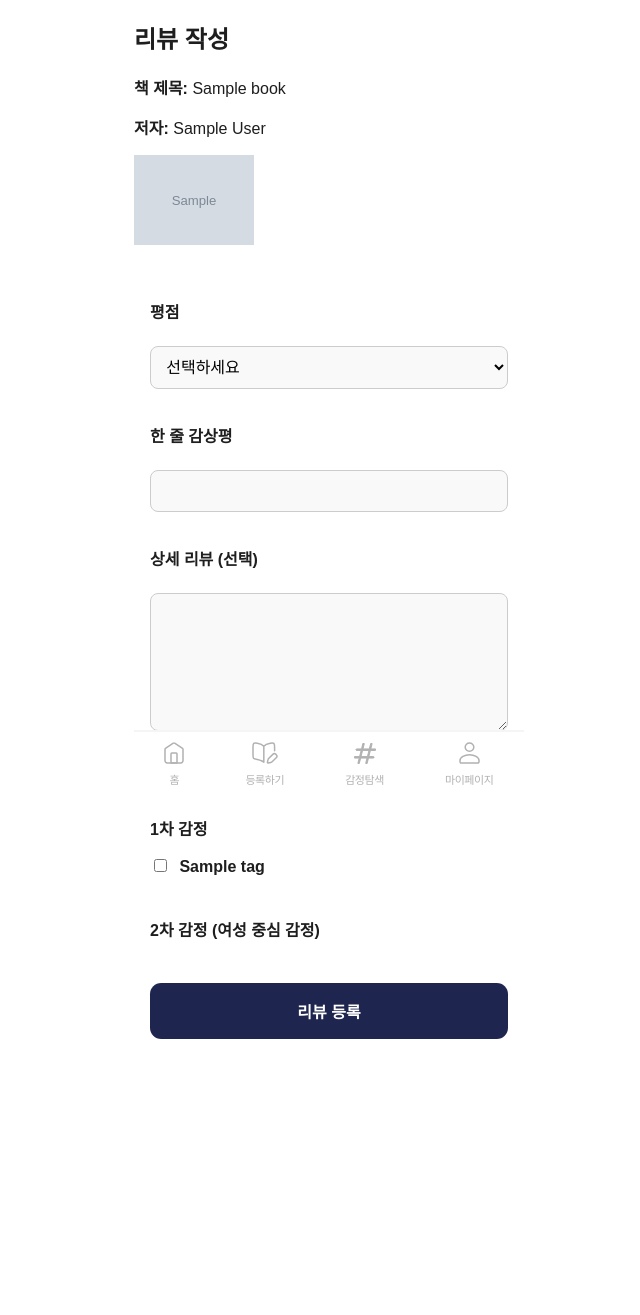
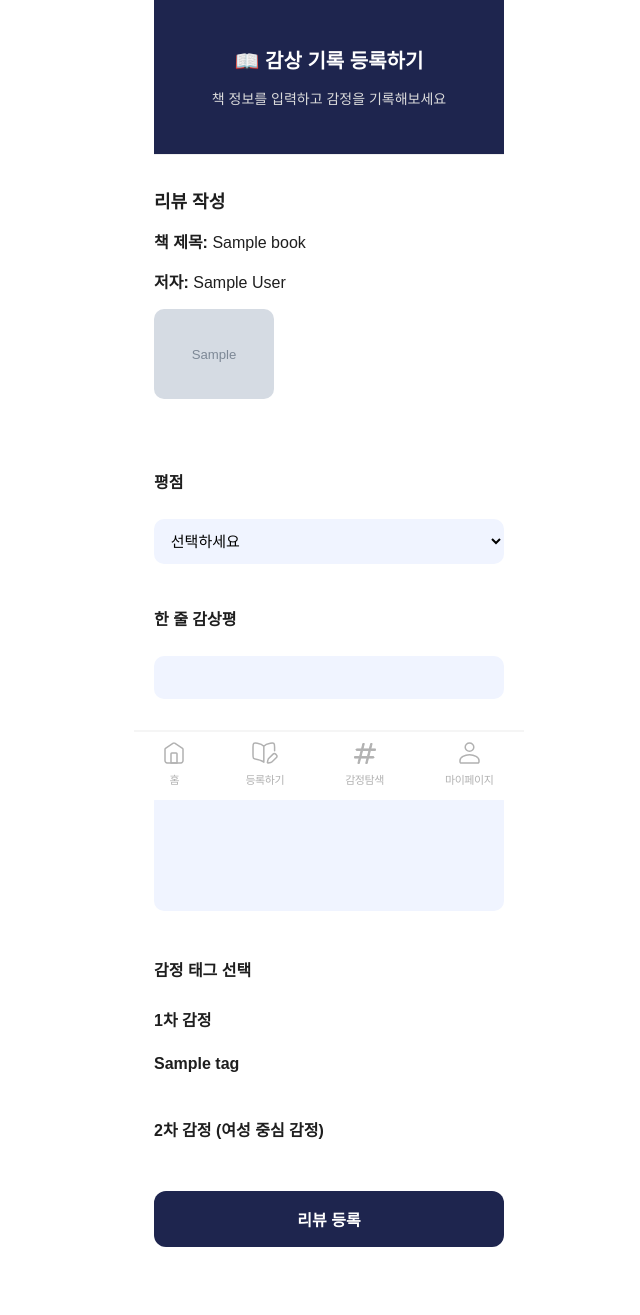
Before and after one commit to 2025-HERETHON/2025-herethon-7, a Django app: page /create/1/ in a window 1280 px wide. Shown: the whole page, without its empty margins (311-951 px from the left). Before the commit the page ends 1039 px from the top, so only its background shows below. Run offline with Django 5.2, Linux system fonts and the light colour scheme; a user stored in the database is signed in; tables that the repository leaves empty hold one stand-in row (values such as "Sample post"); grey boxes marked "Sample" are stand-in pictures.

Commit message:
create.css 수정

```diff
--- a/contents/templates/contents/create.html
+++ b/contents/templates/contents/create.html
@@ -1,5 +1,6 @@
 {% extends "base_menu.html" %}
 {% load static %}
+
 {% block title %}감상 기록 등록{% endblock %}
 
 {% block extra_css %}
@@ -7,6 +8,13 @@
 {% endblock %}
 
 {% block content %}
+<!-- 🔹 상단 타이틀 섹션 -->
+<header class="title-section">
+  <h1>📖 감상 기록 등록하기</h1>
+  <p>책 정보를 입력하고 감정을 기록해보세요</p>
+</header>
+
+<!-- 🔹 리뷰 작성 폼 -->
 <h2>리뷰 작성</h2>
 
 <p><strong>책 제목:</strong> {{ book.title }}</p>
@@ -36,7 +44,6 @@
     <label>감정 태그 선택</label><br>
 
     <strong>1차 감정</strong><br>
-
     {% for tag in tags %}
         {% if tag.tag_type == 'primary' %}
         <label>
--- a/static/css/create.css
+++ b/static/css/create.css
@@ -1,86 +1,120 @@
 body {
   font-family: 'Apple SD Gothic Neo', sans-serif;
-    background-color: #fff;
+  background-color: #ffffff;
+  margin: 0;
+  padding: 0;
+  box-sizing: border-box;
   color: #1e1e1e;
 }
 
+/* container */
+.container {
+  padding: 0 20px;
+}
+
+/* 통일된 헤더 */
 .title-section {
   background-color: #1e254e;
   color: white;
   text-align: center;
-    padding: 1.5rem 1rem;
-    border-bottom: 2px solid #eee;
-    position: sticky;
-    top: 0;
-    z-index: 1000;
+  padding: 2rem 1rem;
+  border-bottom: 1px solid #eee;
+  margin-bottom: 2rem;
 }
 
 .title-section h1 {
-    margin-bottom: 0.3rem;
+  font-size: 20px;
+  font-weight: 700;
+  margin-bottom: 0.5rem;
 }
 
 .title-section p {
-    font-size: 0.9rem;
+  font-size: 14px;
   color: #dcdcdc;
 }
 
-  form {
-    padding: 1rem;
+/* 소제목 */
+h2 {
+  font-size: 18px;
+  font-weight: bold;
+  margin-bottom: 1rem;
 }
 
-  form label {
-    display: block;
-    margin: 1rem 0 0.3rem;
-    font-weight: bold;
+/* 이미지 */
+img {
+  border-radius: 10px;
+  margin-bottom: 1.5rem;
 }
 
+/* 라벨 */
+label {
+  font-weight: 600;
+  display: block;
+  margin-top: 1.5rem;
+  margin-bottom: 0.5rem;
+}
+
+/* 입력창들 */
 input[type="text"],
 textarea,
 select {
   width: 100%;
-    padding: 0.7rem;
-    font-size: 1rem;
-    border: 1px solid #ccc;
-    border-radius: 0.5rem;
-    background-color: #f9f9f9;
+  padding: 0.8rem;
+  font-size: 15px;
+  border: none;
+  border-radius: 10px;
+  background-color: #f0f4ff;
   box-sizing: border-box;
 }
 
-  input[type="file"] {
-    display: block;
-    margin-top: 0.5rem;
+textarea {
+  resize: none;
+  height: 120px;
 }
 
-  textarea {
-    resize: vertical;
+/* 태그 영역 */
+.tag-section {
+  margin-top: 2rem;
 }
 
-  form input[type="checkbox"] {
-    margin-right: 0.5rem;
+.tag-section strong {
+  display: block;
+  margin-top: 1.5rem;
+  margin-bottom: 0.5rem;
+  font-size: 15px;
 }
 
-  form button[type="submit"] {
-    margin-top: 1.5rem;
+/* 체크박스 숨기고 라벨 꾸미기 */
+input[type="checkbox"] {
+  display: none;
+}
+
+.tag-section label {
+  display: inline-block;
+  background-color: #fff;
+  border: 1.5px solid #1e254e;
+  color: #1e254e;
+  border-radius: 999px;
+  padding: 8px 12px;
+  font-size: 14px;
+  margin: 6px 8px 6px 0;
+  cursor: pointer;
+}
+
+/* 버튼 */
+button[type="submit"] {
   width: 100%;
   padding: 1rem;
   background-color: #1e254e;
   color: white;
   font-weight: bold;
-    font-size: 1rem;
+  font-size: 16px;
   border: none;
-    border-radius: 0.7rem;
+  border-radius: 12px;
   cursor: pointer;
+  margin-top: 2rem;
 }
 
-  form button[type="submit"]:hover {
+button[type="submit"]:hover {
   background-color: #2d3d70;
 }
-
-  .tag-section {
-    margin-top: 1rem;
-  }
-
-  .tag-section strong {
-    display: block;
-    margin-top: 1rem;
-  }
```
Also changed, not shown: static/css/update.css (added), static/update.css (deleted). Lines whose indentation alone changed are shown as unchanged.
